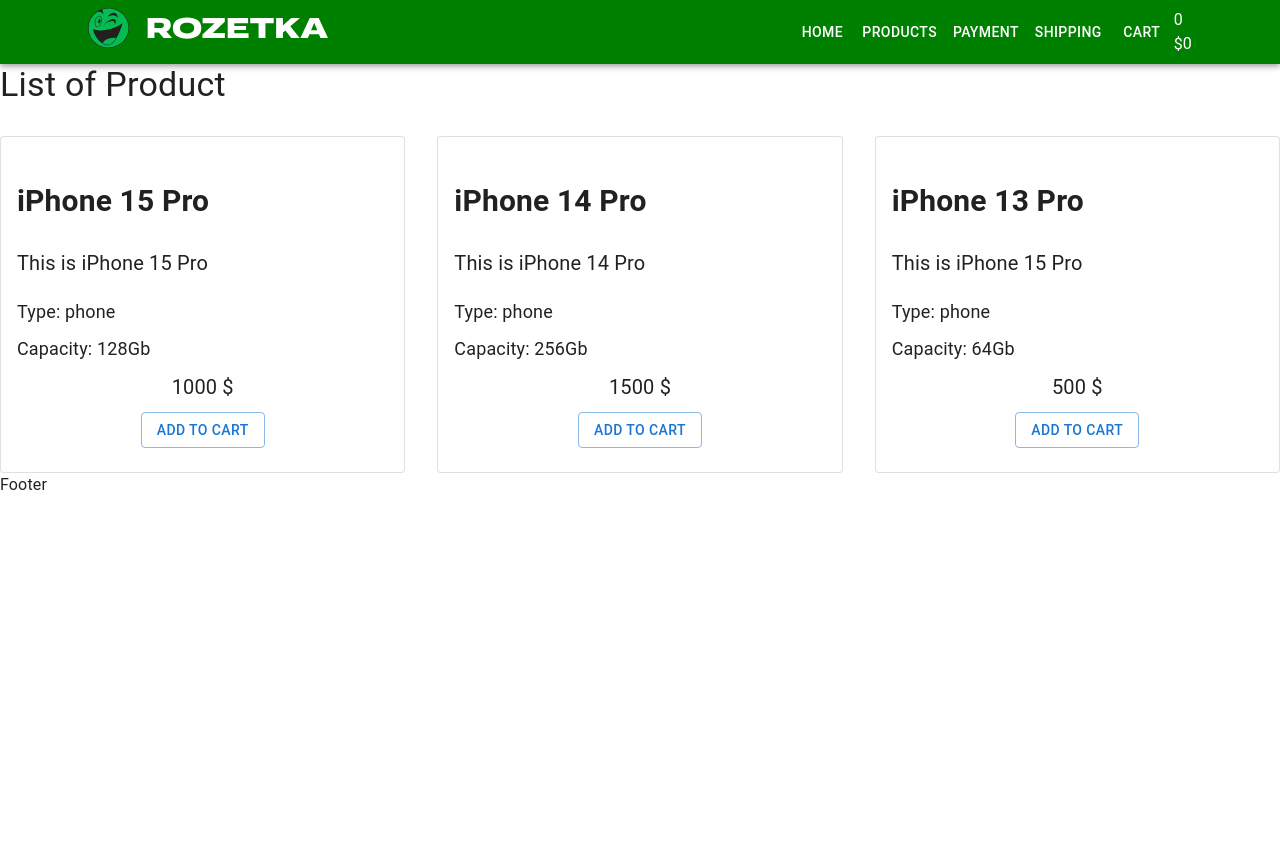
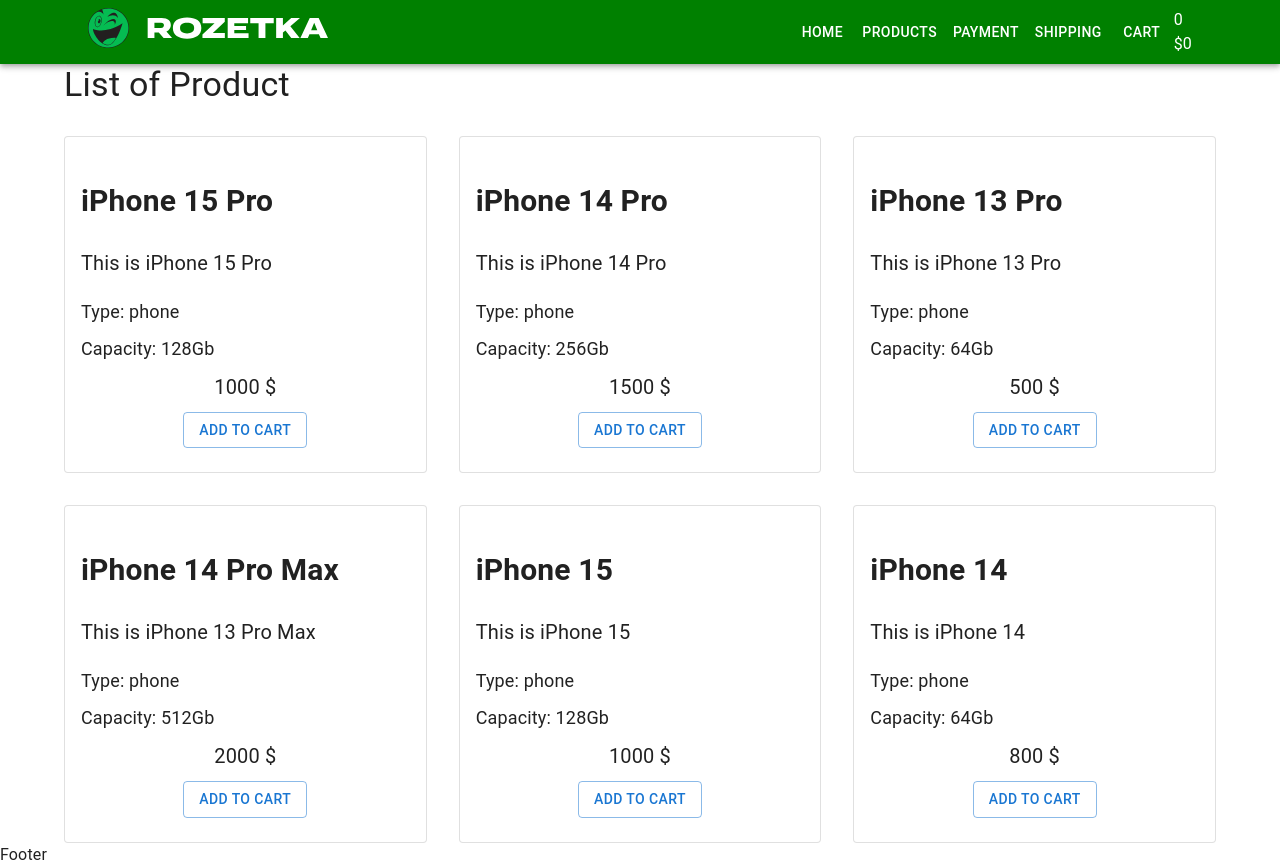
Before and after one commit to KhrystynaVasylynka/react, a React (Create React App) app: page / in a window 1280 px wide. Before the commit the page ends 800 px from the top, so only its background shows below. Built offline with nearby package versions, Linux system fonts and the light colour scheme.

Commit message:
added id in ProductArray and key

```diff
--- a/src/components/Products/ProductList.tsx
+++ b/src/components/Products/ProductList.tsx
@@ -1,7 +1,9 @@
 import { Grid, Typography } from '@mui/material'
 import ProductListItem from './ProductListItem'
+import { productsArray } from 'utils/productsArray'
 
 type Props = {}
+
 const ProductList = (props: Props) => {
     return (
         <>
@@ -15,35 +17,19 @@ const ProductList = (props: Props) => {
                 List of Product
             </Typography>
             <Grid container spacing={4}>
-                <Grid item xs={12} sm={6} md={4}>
-                    <ProductListItem
-                        title='iPhone 15 Pro'
 
-                        description='This is iPhone 15 Pro'
-                        type='phone'
-                        capacity='128'
-                        price={1000}
-                    />
-                </Grid>
-                <Grid item xs={12} sm={6} md={4}>
-                    <ProductListItem
-                     title='iPhone 14 Pro'
-                     description='This is iPhone 14 Pro'
-                     type='phone'
-                     capacity='256'
-                     price={1500}
-                    />
-                </Grid>
-                <Grid item xs={12} sm={6} md={4}>
-                    <ProductListItem
-                     title='iPhone 13 Pro'
-
-                     description='This is iPhone 15 Pro'
-                     type='phone'
-                     capacity='64'
-                     price={500}
-                    />
-                </Grid>
+                {productsArray.map(({id,title,description,capacity,price,type}) => (
+                    <Grid item xs={12} sm={6} md={4} key={id}>
+                        <ProductListItem
+                        title={title}
+                        description={description}
+                        type={type}
+                        capacity={capacity}
+                        price={price}
+                        />
+                    </Grid>
+                    ))
+                    }
             </Grid>
         </>
     )
--- a/src/layout/App.tsx
+++ b/src/layout/App.tsx
@@ -16,7 +16,6 @@ const App = (props: Props) => {
 			<StyledEngineProvider injectFirst>
 			<CssBaseline />
 				<Header />
-
 			<Home />
 			<Footer />
 			</StyledEngineProvider>
--- a/src/pages/Home/Home.tsx
+++ b/src/pages/Home/Home.tsx
@@ -1,10 +1,13 @@
+import { Container } from "@mui/material"
 import ProductList from "components/Products/ProductList"
 
 type Props = {}
 const Home = (props: Props) => {
 	return (
 		<>
-		<ProductList />
+			<Container>
+				<ProductList />
+			</Container>
 		</>
 	)
 }
--- /dev/null
+++ b/src/utils/productsArray.ts
@@ -0,0 +1,59 @@
+export type Product = {
+	id:number
+	title: string
+	description: string
+	type: string
+	capacity: string
+	price:number
+}
+
+export const productsArray:Product[] = [
+	{
+		id:1,
+		title:'iPhone 15 Pro',
+		description:'This is iPhone 15 Pro',
+		type:'phone',
+		capacity:'128',
+		price:1000,
+	},
+	{
+		id:2,
+		title: 'iPhone 14 Pro',
+		description: 'This is iPhone 14 Pro',
+		type: 'phone',
+		capacity: '256',
+		price: 1500,
+	},
+	{
+		id:3,
+		title: 'iPhone 13 Pro',
+		description: 'This is iPhone 13 Pro',
+		type: 'phone',
+		capacity: '64',
+		price: 500,
+	},
+	{
+		id:4,
+		title: 'iPhone 14 Pro Max',
+		description: 'This is iPhone 13 Pro Max',
+		type: 'phone',
+		capacity: '512',
+		price: 2000,
+	},
+	{
+		id:5,
+		title: 'iPhone 15',
+		description: 'This is iPhone 15',
+		type: 'phone',
+		capacity: '128',
+		price: 1000,
+	},
+	{
+		id:6,
+		title: 'iPhone 14',
+		description: 'This is iPhone 14',
+		type: 'phone',
+		capacity: '64',
+		price: 800,
+	},
+]
```
